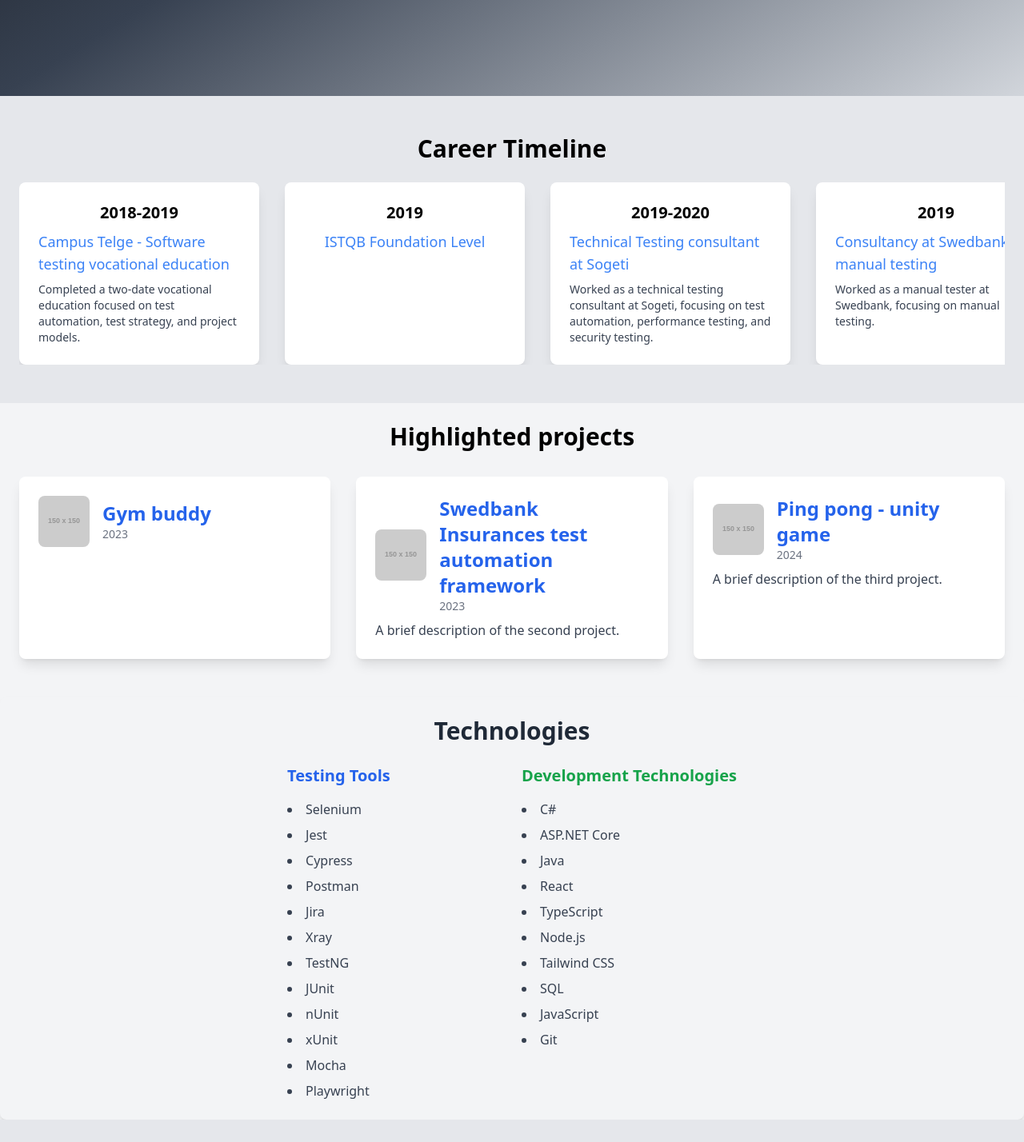
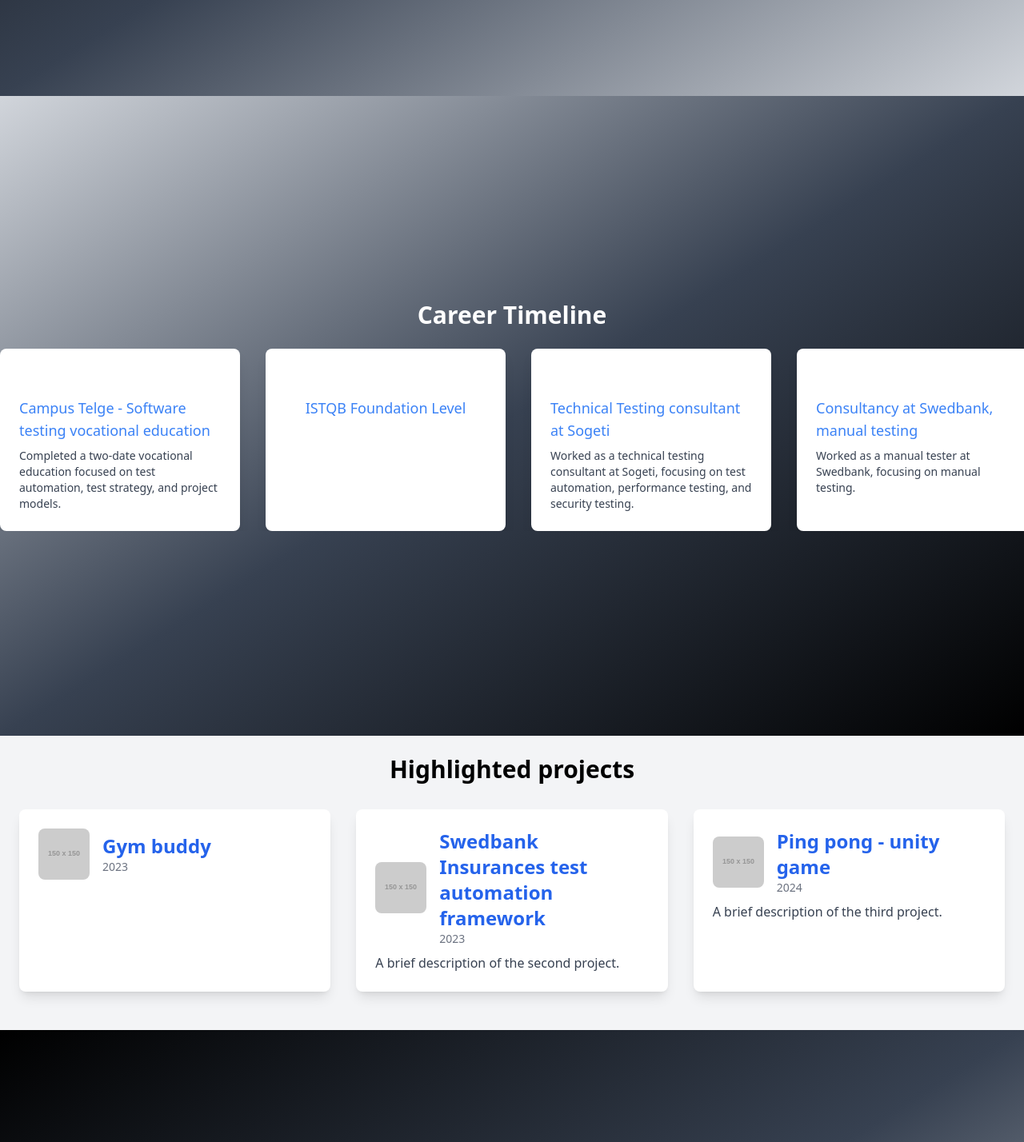
Before and after one commit to konraddrozdyk/react-portfolio, a React (Vite) app: page / in a window 1280 px wide. Shown: the part 680-2108 px from the top of the page at 80% size. Built offline with nearby package versions, Linux system fonts and the light colour scheme.

Commit message:
Style adjustments

```diff
--- a/src/components/Technologies.tsx
+++ b/src/components/Technologies.tsx
@@ -7,11 +7,11 @@ const Technologies: React.FC = () => {
   return (
     <section
       id="technologies"
-      className="p-6 bg-gray-100 text-gray-800 rounded-lg shadow-md flex flex-col items-center"
+      className="h-screen bg-gradient-to-br from-black via-gray-700 to-gray-300 flex flex-col justify-center items-center text-white"
     >
       <h2 className="text-3xl font-semibold text-center mb-6">Technologies</h2>
-      <div className="grid grid-cols-1 md:grid-cols-2 gap-6">
-        <div>
+      <div className="grid grid-cols-1 md:grid-cols-2 gap-6 w-full max-w-4xl">
+        <div className="bg-white p-6 rounded-lg shadow-lg flex flex-col">
           <h3 className="text-xl font-semibold text-blue-600 mb-4">
             Testing Tools
           </h3>
@@ -24,9 +24,9 @@ const Technologies: React.FC = () => {
           </ul>
         </div>
 
-        <div>
+        <div className="bg-white p-6 rounded-lg shadow-lg flex flex-col">
           <h3 className="text-xl font-semibold text-green-600 mb-4">
-            Development Technologies
+            Full stack dev
           </h3>
           <ul className="list-disc list-inside space-y-2">
             {developmentTechnologies.map((tech, index) => (
--- a/src/components/Timeline.tsx
+++ b/src/components/Timeline.tsx
@@ -2,7 +2,10 @@ import timelineData from "../data/timelineData";
 
 const Timeline: React.FC = () => {
   return (
-    <section className="py-12 px-6 bg-gray-200" id="timeline">
+    <section
+      className="h-screen bg-gradient-to-br from-gray-300 via-gray-700 to-black flex flex-col justify-center items-center text-white"
+      id="timeline"
+    >
       <div className="container mx-auto">
         <h2 className="text-3xl font-semibold text-center mb-6">
           Career Timeline
```
